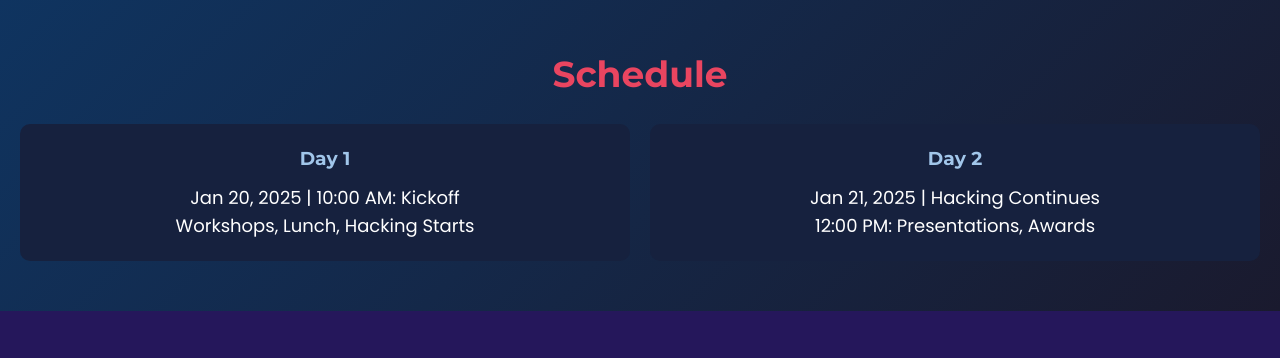
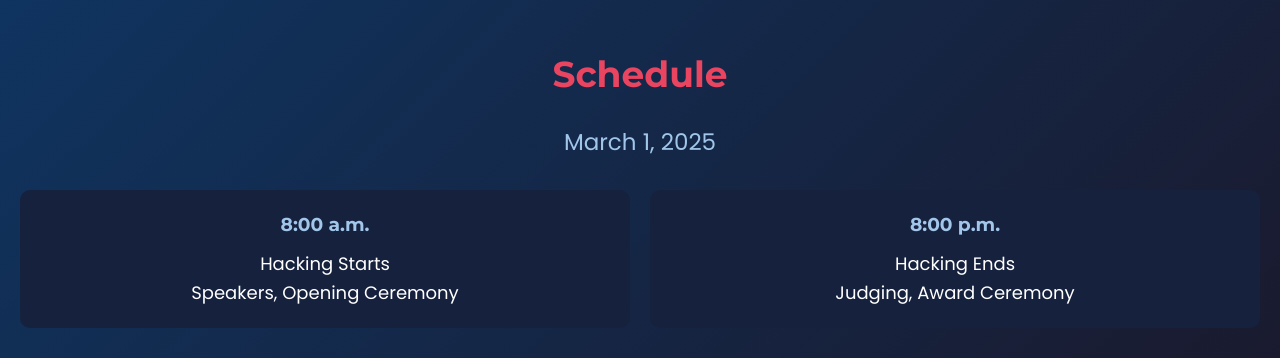
Before and after one commit to nitaigos/nitaigos.github.io, a plain HTML site: page index.html in a window 1280 px wide. Shown: the part 1120-1478 px from the top of the page. Drawn offline with Linux system fonts and the light colour scheme.

Commit message:
schedule commit

```diff
--- a/index.html
+++ b/index.html
@@ -43,19 +43,20 @@
         <p>BISV Hackathon 2025 is an inclusive, student-led hackathon where teams of 1-4 people create innovative projects to solve real-world problems, competing for amazing prizes.</p>
     </section>
 
-    <!-- Event Schedule -->
+    <!-- Schedule Section -->
     <section id="schedule">
         <h2>Schedule</h2>
+        <p class="schedule-date">March 1, 2025</p> <!-- Added subtitle for date -->
         <div class="schedule-grid">
             <div class="schedule-item">
-                <h3>Day 1</h3>
-                <p>Jan 20, 2025 | 10:00 AM: Kickoff</p>
-                <p>Workshops, Lunch, Hacking Starts</p>
+                <h3>8:00 a.m.</h3>
+                <p>Hacking Starts</p>
+                <p>Speakers, Opening Ceremony</p>
             </div>
             <div class="schedule-item">
-                <h3>Day 2</h3>
-                <p>Jan 21, 2025 | Hacking Continues</p>
-                <p>12:00 PM: Presentations, Awards</p>
+                <h3>8:00 p.m.</h3>
+                <p>Hacking Ends</p>
+                <p>Judging, Award Ceremony</p>
             </div>
         </div>
     </section>
--- a/styles.css
+++ b/styles.css
@@ -150,6 +150,13 @@ section h2 {
     text-align: center;
 }
 
+.schedule-date {
+    font-size: 23px; /* Slightly smaller than the main title */
+    color: #a1c6ea; /* Light blue to match schedule */
+    margin-bottom: 30px; /* Space between the date and the grid */
+    font-family: 'Poppins', sans-serif;
+}
+
 .schedule-grid {
     display: grid;
     grid-template-columns: repeat(2, 1fr);
```
